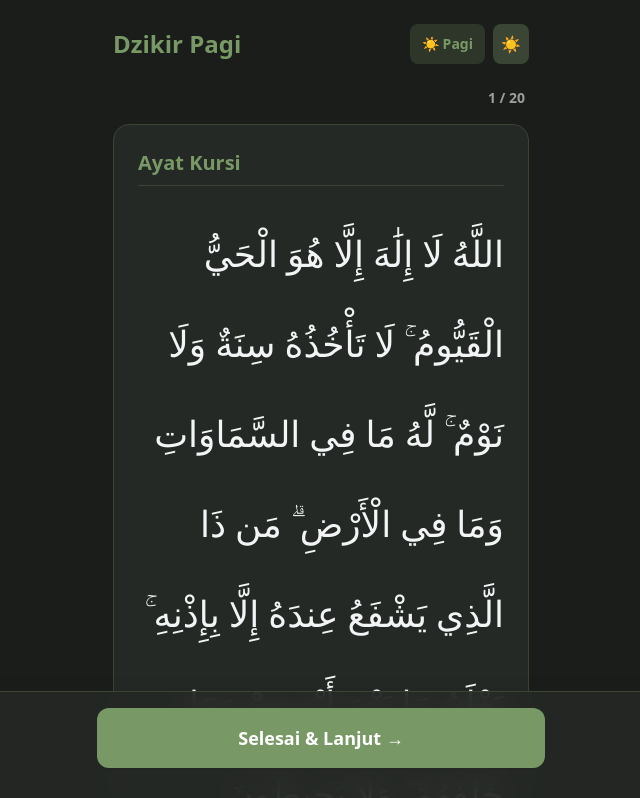
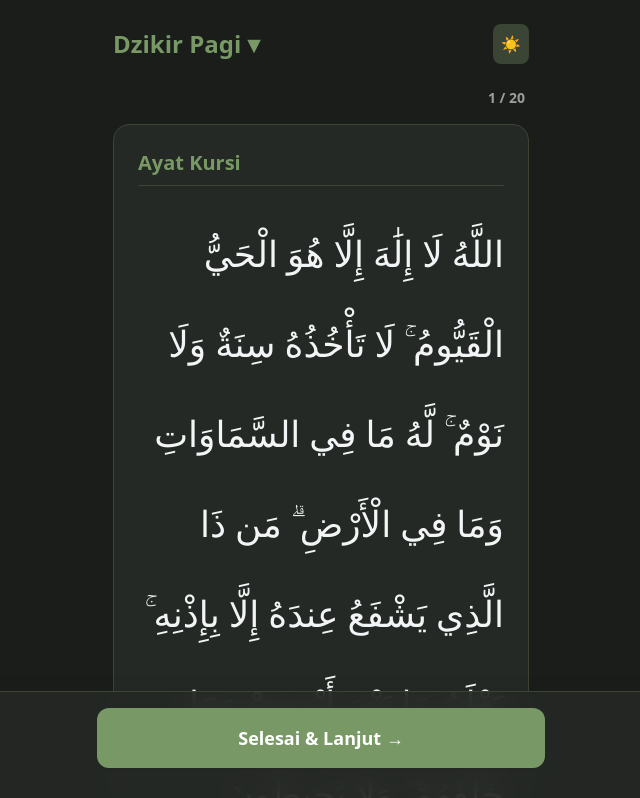
Before and after one commit to iwan-goodfellow/app-dzikr, a React (Vite) app: page / in a window 1280 px wide. Shown: the top 798 px of the page, without its empty margins (319-959 px from the left). Built offline with nearby package versions, Linux system fonts and the light colour scheme; a web font is replaced by a local one.

Commit message:
update: element title and fix transliteration disappear

```diff
--- a/src/App.jsx
+++ b/src/App.jsx
@@ -1,18 +1,16 @@
-import React, { useState, useEffect } from 'react';
+import React, { useEffect } from 'react';
 import { useProgress } from './hooks/useProgress';
 import DzikirCard from './components/DzikirCard';
 import Counter from './components/Counter';
 import pagiData from './data/pagi.json';
-// Nanti kalau petang.json udah ada, tinggal un-comment baris di bawah ini:
-// import petangData from './data/petang.json';
+import petangData from './data/petang.json';
 
 export default function App() {
   const [darkMode, setDarkMode] = useProgress('theme-dark', true);
-  const [isPagi, setIsPagi] = useProgress('mode-pagi', true); // State baru buat Pagi/Petang
+  const [isPagi, setIsPagi] = useProgress('mode-pagi', true);
   const [currentIndex, setCurrentIndex] = useProgress('dzikir-index', 0);
   const [tapCount, setTapCount] = useProgress('dzikir-tap', 0);
 
-  // Efek ganti tema
   useEffect(() => {
     if (darkMode) {
       document.documentElement.classList.add('dark');
@@ -21,15 +19,13 @@ export default function App() {
     }
   }, [darkMode]);
 
-  // Nanti ganti fallback pagiData ini jadi petangData kalau filenya udah lo bikin
-  const currentData = isPagi ? pagiData : pagiData;
+  const currentData = isPagi ? pagiData : petangData;
   const currentDzikir = currentData[currentIndex];
 
-  // Fungsi ganti mode (Pagi <-> Petang)
-  const toggleMode = () => {
-    setIsPagi(!isPagi);
-    setCurrentIndex(0); // Reset ke dzikir pertama
-    setTapCount(0);     // Reset hitungan
+  const handleModeChange = (e) => {
+    setIsPagi(e.target.value === 'pagi');
+    setCurrentIndex(0);
+    setTapCount(0);
     window.scrollTo(0, 0);
   };
 
@@ -61,33 +57,35 @@ export default function App() {
   };
 
   return (
-    <div className="min-h-screen selection:bg-light-primary selection:text-white">
+    <div className="min-h-screen selection:bg-light-primary selection:text-white pb-24">
       <div className="max-w-md mx-auto pt-6 px-4">
 
+        {/* HEADER BARU YANG CLEAN */}
         <header className="flex justify-between items-center mb-6">
-          <h1 className="text-2xl font-bold text-light-primary dark:text-dark-primary">
-            Dzikir {isPagi ? 'Pagi' : 'Petang'}
-          </h1>
 
-          <div className="flex gap-2">
-            {/* Tombol Switch Pagi/Petang */}
-            <button
-              onClick={toggleMode}
-              className="px-3 py-1 text-sm font-bold rounded-lg bg-light-primary/10 text-light-primary dark:bg-dark-primary/20 dark:text-dark-primary hover:opacity-80 transition"
+          {/* Judul yang merangkap jadi Dropdown */}
+          <div className="relative">
+            <select
+              value={isPagi ? 'pagi' : 'petang'}
+              onChange={handleModeChange}
+              className="appearance-none text-2xl font-bold text-light-primary dark:text-dark-primary bg-transparent cursor-pointer outline-none pr-6"
             >
-              {isPagi ? '☀️ Pagi' : '🌙 Petang'}
-            </button>
+              <option value="pagi" className="text-base bg-light-surface dark:bg-dark-surface">Dzikir Pagi ▾</option>
+              <option value="petang" className="text-base bg-light-surface dark:bg-dark-surface">Dzikir Petang ▾</option>
+            </select>
+          </div>
 
-            {/* Tombol Dark Mode */}
-            <button
-              onClick={() => setDarkMode(!darkMode)}
-              className="p-2 rounded-lg bg-light-secondary dark:bg-dark-secondary hover:opacity-80 transition"
-            >
-              {darkMode ? '☀️' : '🌙'}
-            </button>
-          </div>
+          {/* Tombol Dark Mode sendirian di kanan */}
+          <button
+            onClick={() => setDarkMode(!darkMode)}
+            className="p-2 rounded-lg bg-light-secondary dark:bg-dark-secondary hover:opacity-80 transition flex-shrink-0"
+            title="Toggle Theme"
+          >
+            {darkMode ? '☀️' : '🌙'}
+          </button>
         </header>
 
+        {/* Progress Tracker */}
         <div className="flex justify-between items-center text-sm font-semibold opacity-60 mb-4 px-1">
           <button
             onClick={handlePrev}
@@ -99,7 +97,12 @@ export default function App() {
           <span>{currentIndex + 1} / {currentData.length}</span>
         </div>
 
-        {currentDzikir && <DzikirCard data={currentDzikir} />}
+        {/*
+          FIX BUG FADHILAH:
+          Nambahin 'key={currentDzikir.id}' bikin React nge-reset ulang
+          komponen ini tiap kali user pindah halaman. Fadhilah dijamin mingkem lagi!
+        */}
+        {currentDzikir && <DzikirCard key={currentDzikir.id} data={currentDzikir} />}
 
         {currentDzikir && (
           <Counter
--- a/src/components/DzikirCard.jsx
+++ b/src/components/DzikirCard.jsx
@@ -10,14 +10,18 @@ export default function DzikirCard({ data }) {
       </h2>
 
       <div dir="rtl" className="mb-6">
-        <p className="font-arabic text-4xl leading-[2.5] text-right">
+        {/* FIX 1: Tambahin "whitespace-pre-line" biar \n dibaca jadi enter */}
+        <p className="font-arabic text-4xl leading-[2.5] text-right whitespace-pre-line">
           {data.arabic}
         </p>
       </div>
 
-      <p className="text-sm italic opacity-80 mb-4">{data.latin}</p>
+      {/* FIX 2: Ganti pemanggil data dari .latin jadi .transliteration */}
+      <p className="text-sm italic opacity-80 mb-4">{data.transliteration || data.latin}</p>
       <p className="text-sm mb-6 leading-relaxed">{data.translation}</p>
 
+      {/* Sembunyiin tombol fadhilah kalau datanya null */}
+      {data.fadhilah && (
         <div className="mt-4">
           <button
             onClick={() => setShowFadhilah(!showFadhilah)}
@@ -31,6 +35,7 @@ export default function DzikirCard({ data }) {
             </div>
           )}
         </div>
+      )}
     </div>
   );
 }
```
Lines whose indentation alone changed are shown as unchanged.
